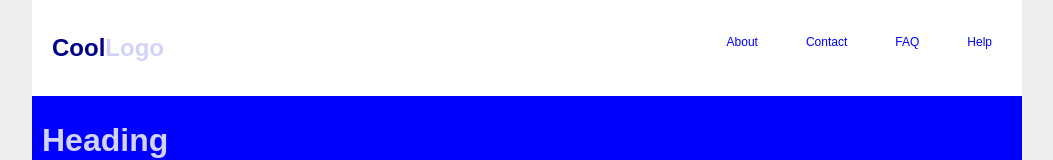
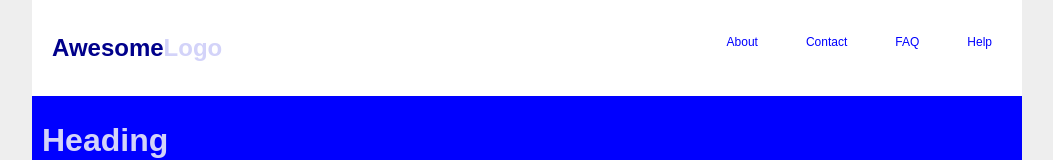
Before and after one commit to nikitsrj/jenkinstest, a plain HTML site: page index.html in a window 1280 px wide. Shown: the top 160 px of the page, without its empty margins (113-1166 px from the left). Drawn offline with Linux system fonts and the light colour scheme.

Commit message:
change in heading

```diff
--- a/index.html
+++ b/index.html
@@ -75,7 +75,7 @@
 			<header id="header">
 				<div id="header-inner">
 					<div id="logo">
-						<h1><a href="#">Cool<span>Logo</span></a></h1>
+						<h1><a href="#">Awesome<span>Logo</span></a></h1>
 					</div>
 					<div id="top-nav">
 						<ul>
```
